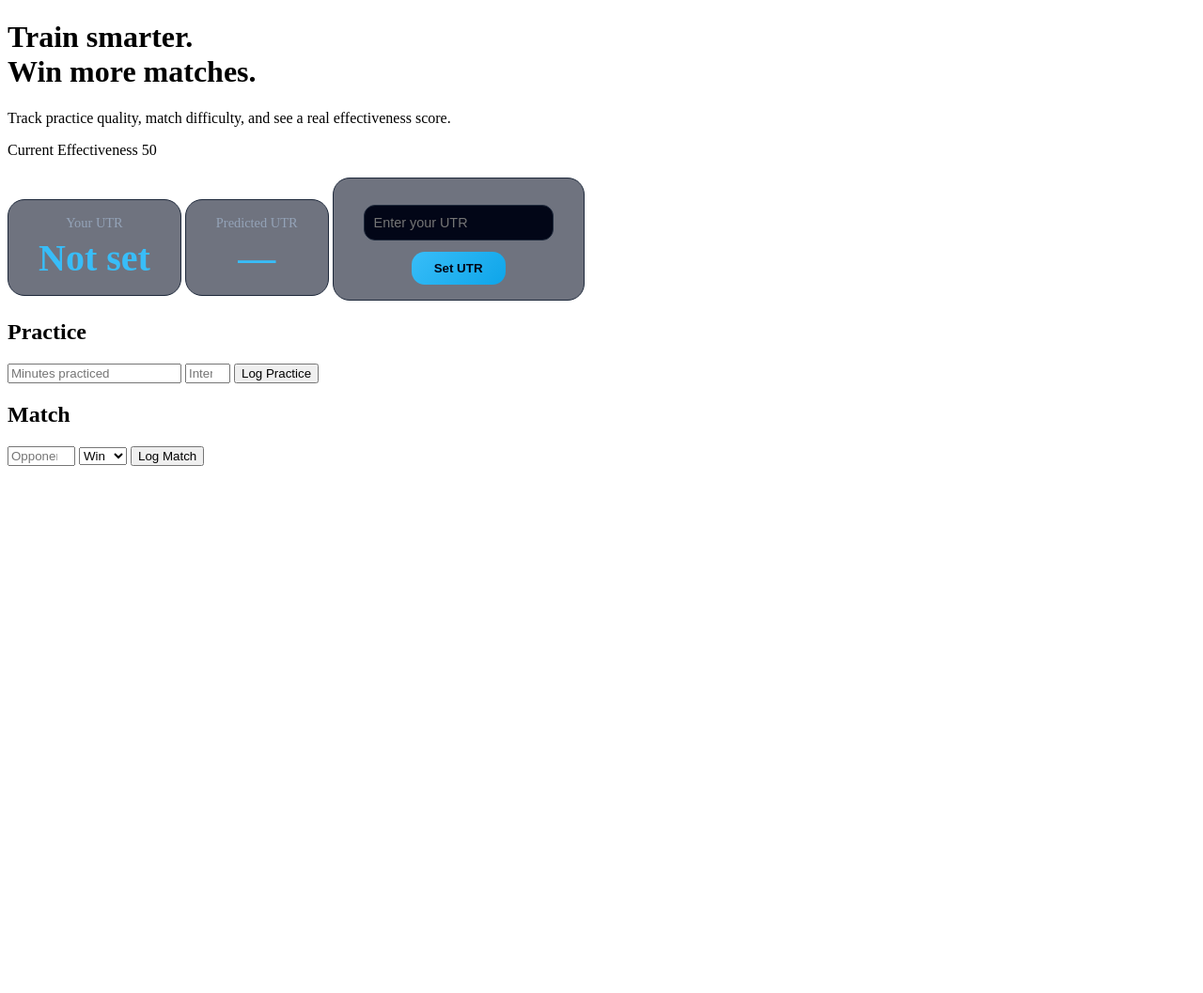
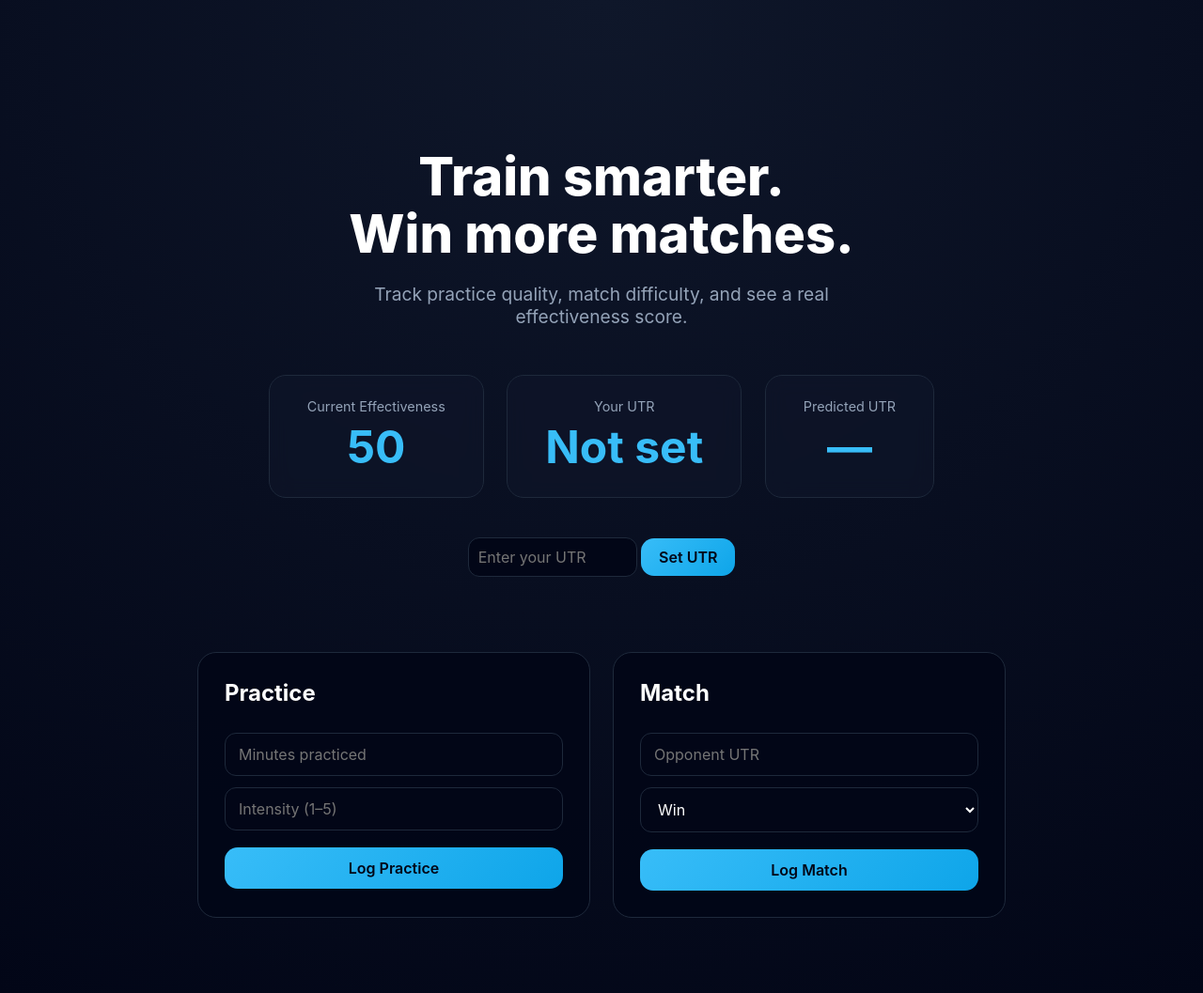
Before and after one commit to thedanielguodev/tennis-tracker, a Flask app: page / in a window 1280 px wide. Shown: the whole page at 94% size. Before the commit the page ends 496 px from the top, so only its background shows below. Run offline with Flask 3, Linux system fonts and the light colour scheme.

Commit message:
Update style.css

```diff
--- a/static/style.css
+++ b/static/style.css
@@ -1,34 +1,72 @@
-.utr-box, .predicted-box, .utr-input {
+* {
+    box-sizing: border-box;
+    font-family: Inter, -apple-system, BlinkMacSystemFont, "Segoe UI", sans-serif;
+}
+
+body {
+    margin: 0;
+    background: radial-gradient(circle at top, #0f172a, #020617);
+    color: white;
+}
+
+/* HERO */
+.hero {
+    text-align: center;
+    padding: 120px 20px 80px;
+}
+
+.hero h1 {
+    font-size: 3.5rem;
+    font-weight: 800;
+    line-height: 1.1;
+    margin-bottom: 20px;
+}
+
+.hero p {
+    font-size: 1.2rem;
+    color: #94a3b8;
+    max-width: 600px;
+    margin: 0 auto 40px;
+}
+
+/* SCORE BOX */
+.score-box, .utr-box, .predicted-box {
     display: inline-flex;
     flex-direction: column;
     align-items: center;
     background: rgba(15, 23, 42, 0.6);
     border: 1px solid #1e293b;
     border-radius: 18px;
-    padding: 16px 32px;
-    margin-top: 20px;
+    padding: 24px 40px;
+    backdrop-filter: blur(10px);
+    margin: 10px;
 }
 
-.utr-box .label, .predicted-box .label, .utr-input input {
+.score-box .label, .utr-box .label, .predicted-box .label {
     color: #94a3b8;
     font-size: 0.9rem;
 }
 
-.utr-box .utr, .predicted-box .predicted {
-    font-size: 2.5rem;
+.score-box .score, .utr-box .utr, .predicted-box .predicted {
+    font-size: 3rem;
     font-weight: 700;
     margin-top: 5px;
     color: #38bdf8;
 }
 
+/* UTR INPUT */
+.utr-input {
+    margin-top: 20px;
+}
+
 .utr-input input {
     width: 180px;
     padding: 10px;
-    margin-top: 12px;
     border-radius: 12px;
     border: 1px solid #1e293b;
     background: #020617;
     color: white;
+    font-size: 1rem;
 }
 
 .utr-input button {
@@ -42,3 +80,53 @@
     font-weight: 600;
     cursor: pointer;
 }
+
+/* ACTIONS */
+.actions {
+    max-width: 900px;
+    margin: auto;
+    display: grid;
+    grid-template-columns: repeat(auto-fit, minmax(280px, 1fr));
+    gap: 24px;
+    padding: 0 20px 80px;
+}
+
+.card {
+    background: rgba(2, 6, 23, 0.9);
+    border: 1px solid #1e293b;
+    border-radius: 20px;
+    padding: 28px;
+}
+
+.card h2 {
+    margin-top: 0;
+    margin-bottom: 16px;
+}
+
+input, select {
+    width: 100%;
+    margin-top: 12px;
+    padding: 12px 14px;
+    background: #020617;
+    border: 1px solid #1e293b;
+    border-radius: 12px;
+    color: white;
+    font-size: 1rem;
+}
+
+button {
+    width: 100%;
+    margin-top: 18px;
+    padding: 12px;
+    border-radius: 14px;
+    border: none;
+    background: linear-gradient(135deg, #38bdf8, #0ea5e9);
+    color: #020617;
+    font-weight: 600;
+    font-size: 1rem;
+    cursor: pointer;
+}
+
+button:hover {
+    opacity: 0.9;
+}
```
